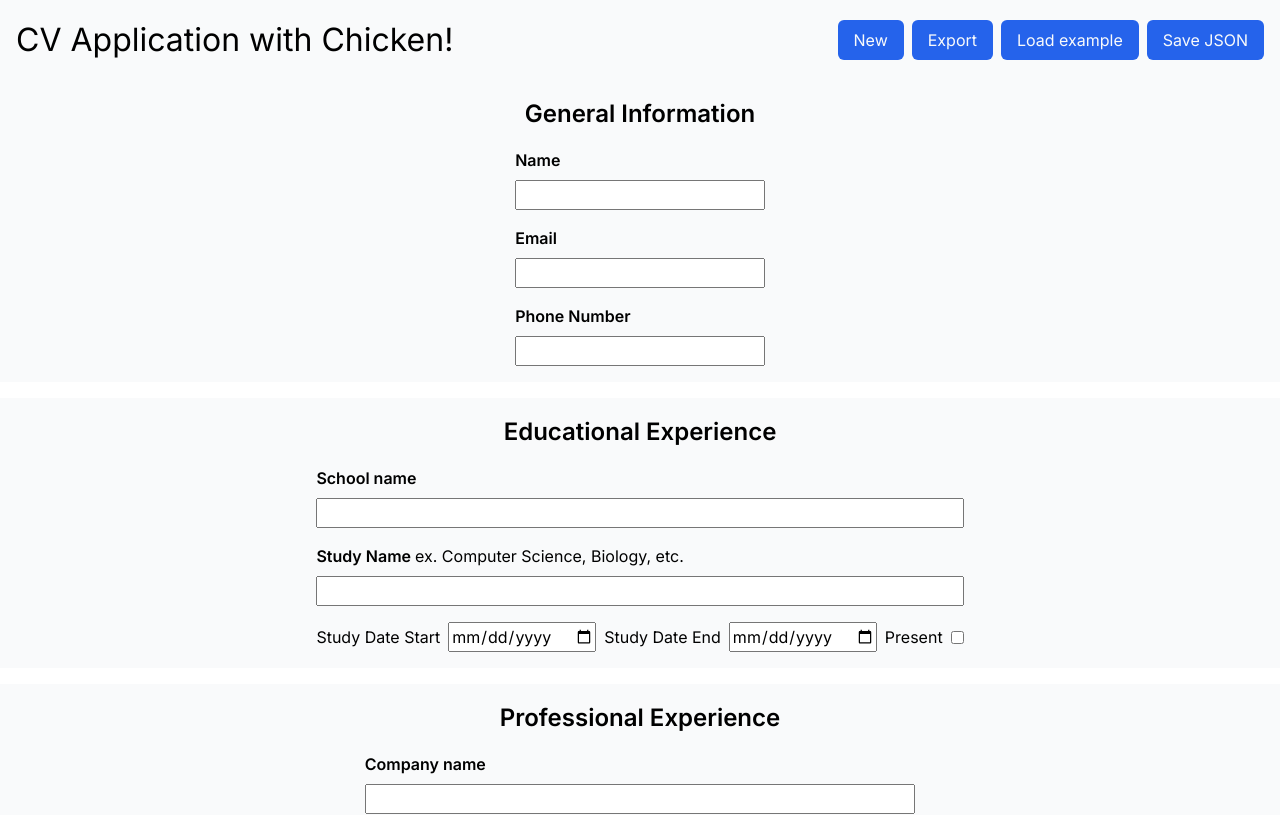
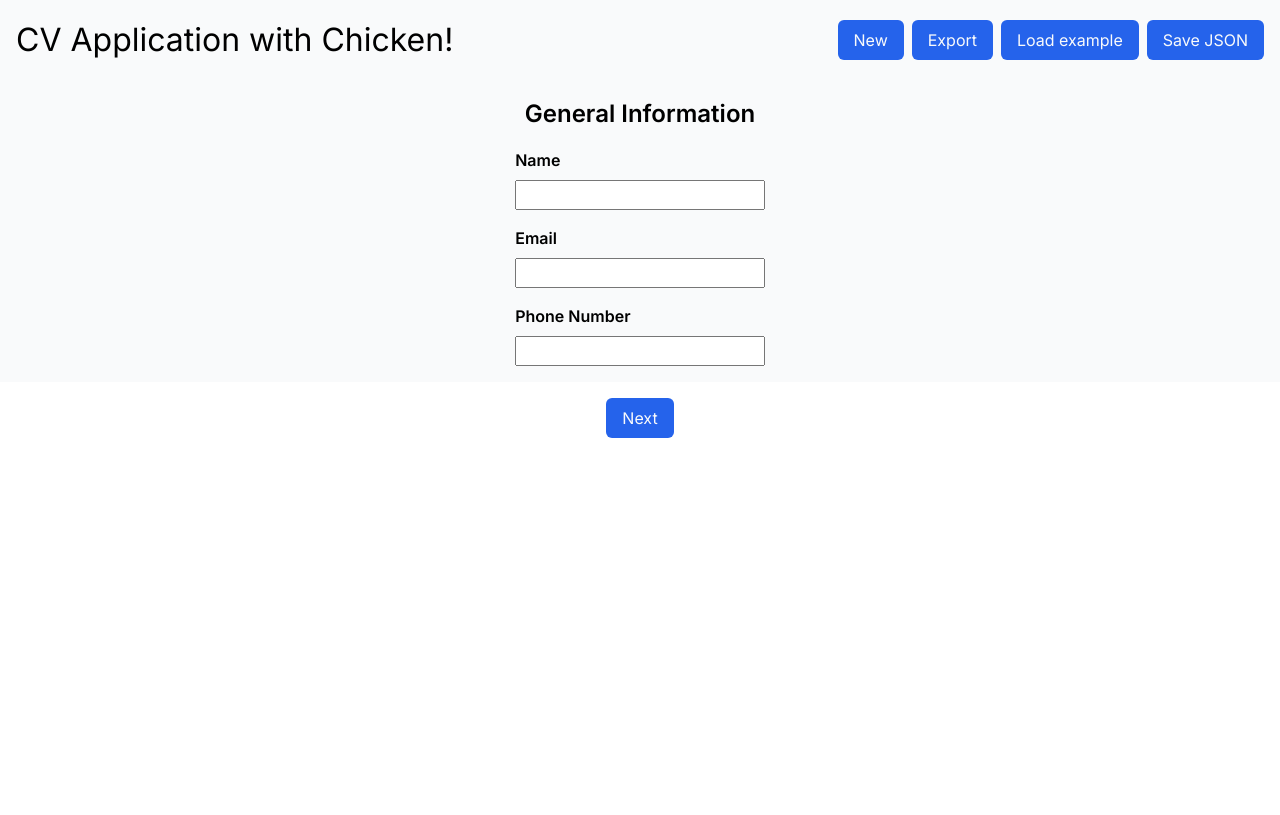
Before and after one commit to AnLaxina/cv-application, a React (Vite) app: page / in a window 1280 px wide. Shown: the top 815 px of the page. Built offline with nearby package versions, Linux system fonts and the light colour scheme.

Commit message:
feat(experience): add transition for sections

```diff
--- a/src/components/Form.jsx
+++ b/src/components/Form.jsx
@@ -4,18 +4,39 @@ import Education from "./Education.jsx";
 import Experience from "./Experience.jsx";
 
 import "../styles/general.css";
+import {useState} from "react";
 
 function handleSubmission() {
     console.log("You clicked me!");
 }
 
 export default function Form() {
+    const [currentSection, setSection] = useState(0);
+    const sections = [<General/>, <Education/>, <Experience/>];
+
+    const isEnd = currentSection >= sections.length - 1;
+    const isBeginning = currentSection === 0;
+
+    function moveSection(forward = true) {
+        if (!isEnd && forward) {
+            setSection(currentSection + 1);
+        } else if (!forward) {
+            setSection(currentSection - 1);
+        }
+    }
+
     return (
         <aside className="form">
-            <General/>
-            <Education/>
-            <Experience/>
-            <Button text={"Submit"} onClick={handleSubmission}/>
+            {sections[currentSection]}
+
+            <div className="submission-buttons">
+                {!isBeginning && <Button text="Back" onClick={() => moveSection(false)}/>}
+
+                {!isEnd && <Button text="Next" onClick={moveSection}/>}
+
+                {isEnd && <Button text={"Submit"} onClick={handleSubmission}/>}
+            </div>
+
         </aside>
     )
 }
--- a/src/styles/general.css
+++ b/src/styles/general.css
@@ -35,3 +35,9 @@ textarea {
 .input-inline > p, .input-newline > label, h2 {
     font-weight: var(--heading-weight);
 }
+
+.submission-buttons {
+    display: flex;
+    justify-content: center;
+    gap: var(--margin-medium);
+}
```
